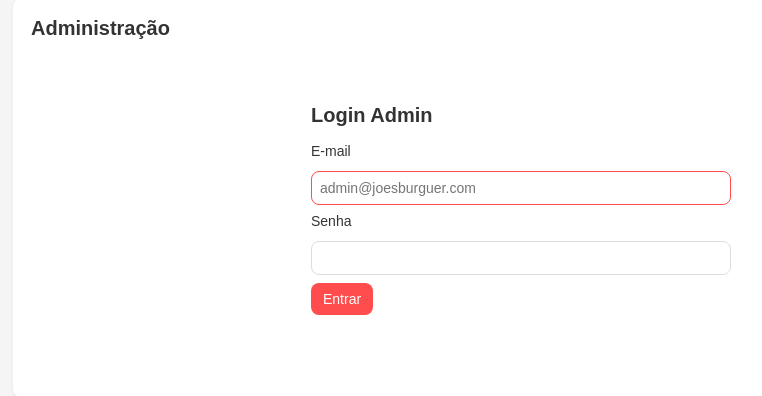
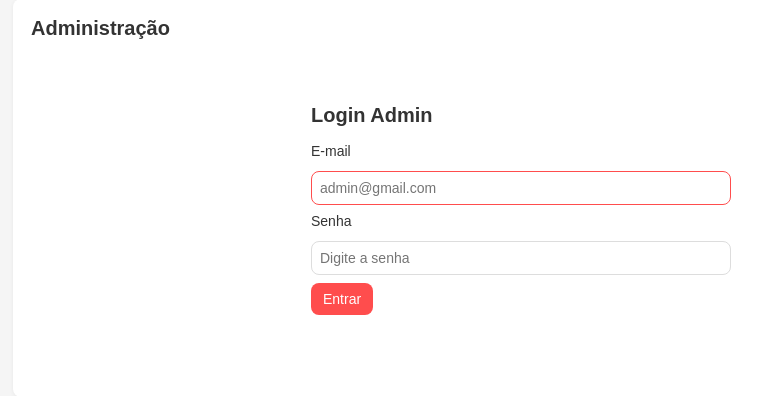
Before and after one commit to joaoCunhaSouza/Joe-s-Burguer, a Django app: page /myadmin/login/ in a window 1280 px wide. Shown: the part 19-415 px from the top of the page, without its empty margins (119-881 px from the left). Run offline with Django 5.2, Linux system fonts and the light colour scheme.

```diff
--- a/marketplace/templates/admin_custom/admin_login.html
+++ b/marketplace/templates/admin_custom/admin_login.html
@@ -120,7 +120,7 @@
                 <input
                     type="email"
                     name="email"
-                    placeholder="admin@joesburguer.com"
+                    placeholder="admin@gmail.com"
                     required
                     autofocus
                 />
@@ -129,7 +129,7 @@
                 <input
                     type="password"
                     name="password"
-                    laceholder="Digite a senha"
+                    placeholder="Digite a senha"
                     required
                 />
 
```
